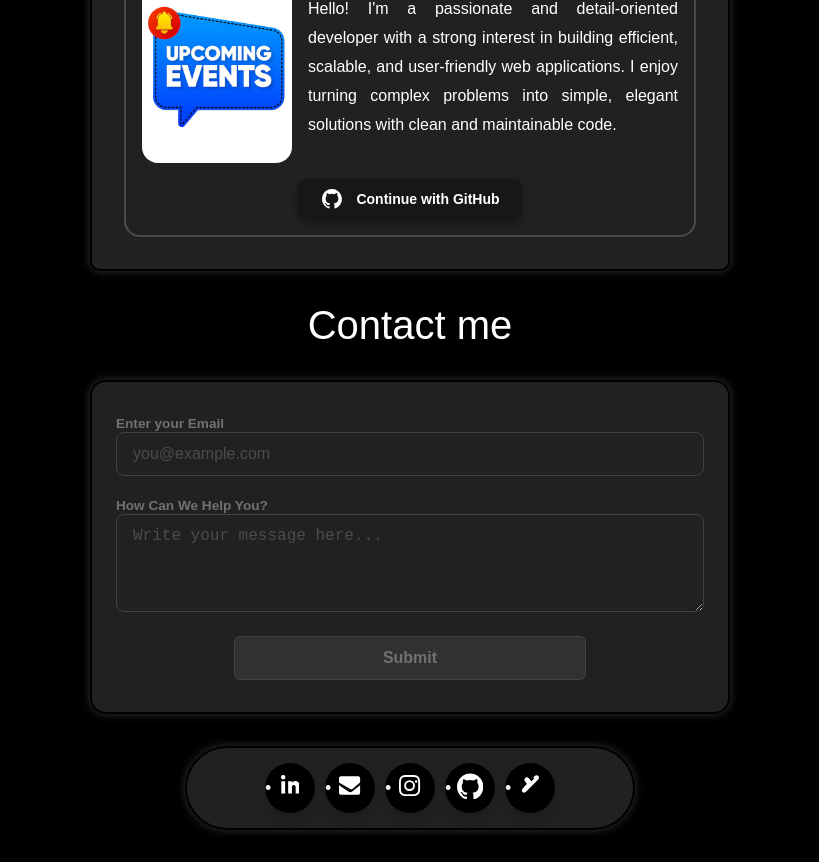
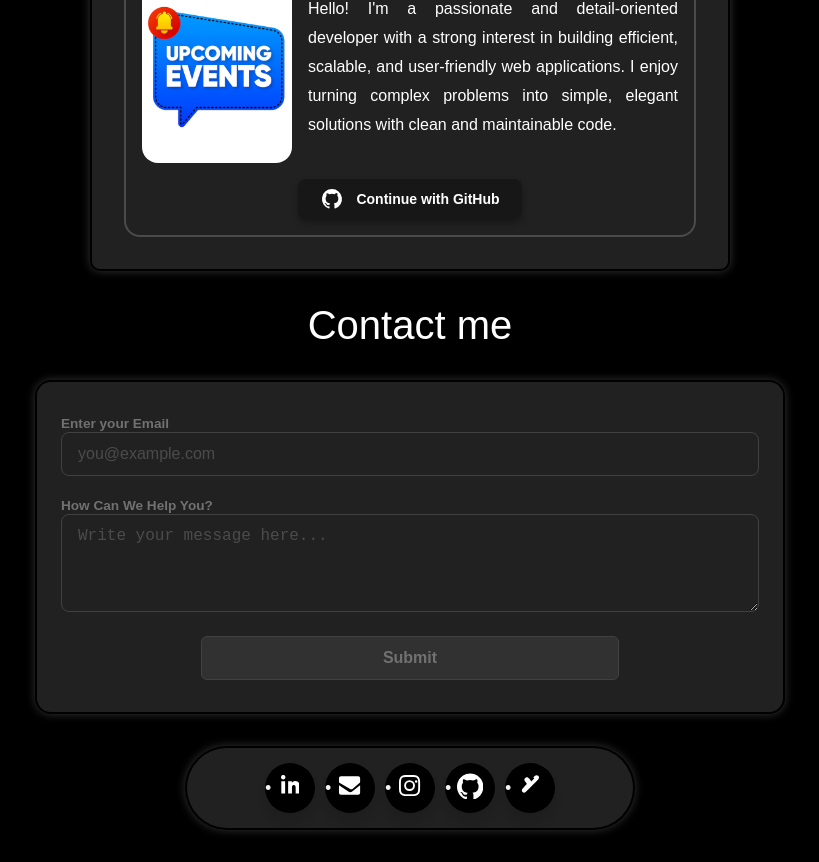
Before and after one commit to ANBUSELVAM-S/portfolio, a React (Vite) app: page / in a window 1280 px wide. Shown: the part 2523-3385 px from the top of the page, without its empty margins (230-1049 px from the left). Built offline with nearby package versions, Linux system fonts and the light colour scheme.

Commit message:
Updated portfolio

```diff
--- a/src/App.css
+++ b/src/App.css
@@ -210,6 +210,7 @@
 /* Responsive Design */
 @media (max-width: 768px) {
   .ab {
+    max-width: 75%;
     padding: 1.2rem;
   }
 
@@ -288,8 +289,8 @@
     }
 
     .form-container {
-      width: 50%;
-      max-width: 700px;
+      width: 75%;
+      max-width: 750px;
       margin: auto;
       background: linear-gradient(#212121, #212121) padding-box;
       border: 2px solid transparent;
@@ -339,7 +340,7 @@
 
     .form-submit-btn {
       align-self: center;
-      width: 60%;
+      width:60%;
       background: #313131;
       border: 1px solid #414141;
       padding: 12px 16px;
@@ -656,6 +657,7 @@ li::before {
 /* Small screen tweaks */
 @media (max-width: 400px) {
   .card {
+    max-width: 75%;
     padding: 20px;
   }
 
@@ -859,7 +861,7 @@ li::before {
 
     @media (max-width: 768px) {
       .about-container {
-        max-width: 65%;
+        max-width: 75%;
         padding: 1rem;
       }
 
```
